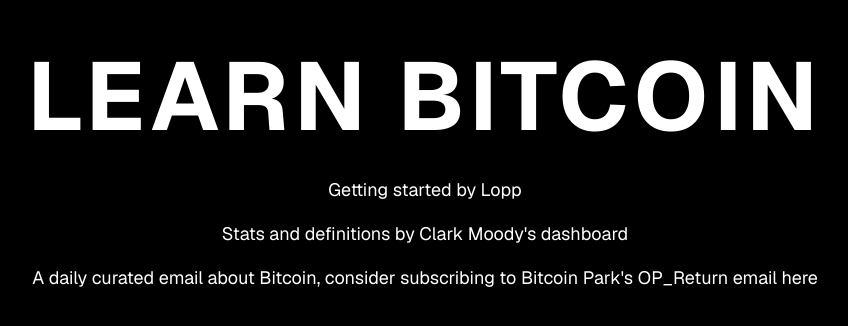
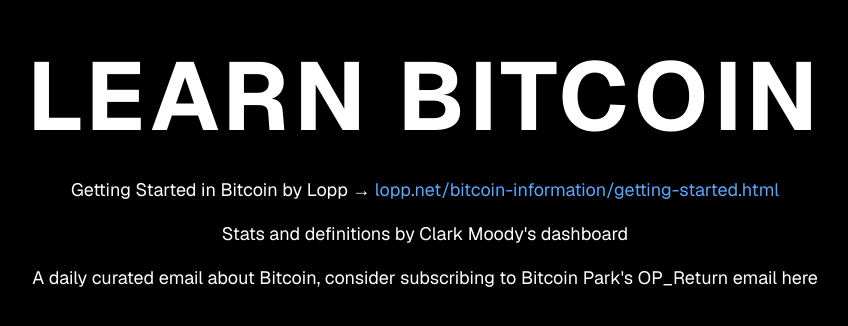
Before and after one commit to rodroudi/notfinancialadvice.com, a Next.js app: page / in a window 1280 px wide. Shown: the part 230-556 px from the top of the page, without its empty margins (215-1063 px from the left). Built offline with nearby package versions, Linux system fonts and the light colour scheme.

Commit message:
Update first link format to show URL with arrow

```diff
--- a/src/app/page.tsx
+++ b/src/app/page.tsx
@@ -7,14 +7,9 @@
         LEARN BITCOIN
       </h1>
       <div className="flex flex-col items-center space-y-4 text-white text-lg">
-        <a
-          href="https://www.lopp.net/bitcoin-information/getting-started.html"
-          target="_blank"
-          rel="noopener noreferrer"
-          className="hover:text-gray-300 transition-colors"
-        >
-          Getting started by Lopp
-        </a>
+        <div className="text-center">
+          Getting Started in Bitcoin by Lopp → <a href="https://www.lopp.net/bitcoin-information/getting-started.html" target="_blank" rel="noopener noreferrer" className="text-blue-400 hover:text-blue-300 transition-colors">lopp.net/bitcoin-information/getting-started.html</a>
+        </div>
         <a
           href="https://bitcoin.clarkmoody.com/dashboard/"
           target="_blank"
```
